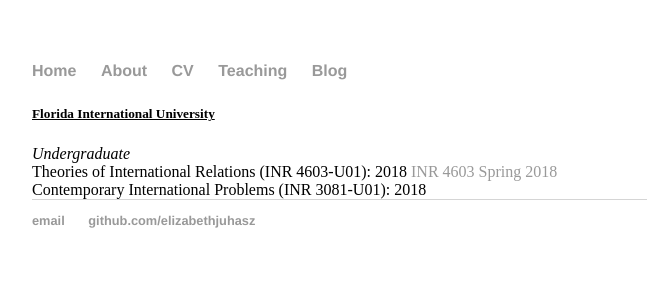
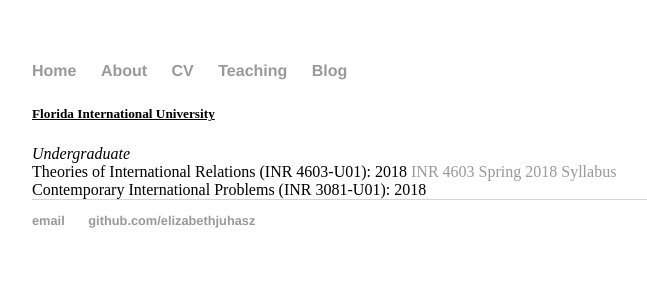
Before and after one commit to elizabethjuhasz/elizabethjuhasz.github.io, a Jekyll site: the page built from teaching/index.html, in a window 1280 px wide. Shown: the top 300 px of the page, without its empty margins (160-807 px from the left). Built offline with Jekyll 4.4.1, drawn with Linux system fonts in a browser that asks for light colours.

Commit message:
Update index.html

```diff
--- a/teaching/index.html
+++ b/teaching/index.html
@@ -5,6 +5,6 @@
 		<div class="teaching">
 			<p><h5><b><u>Florida International University</h5></b></u>
 			<i>Undergraduate</i><br/>
-			Theories of International Relations (INR 4603-U01): 2018 <a href="INR_4603_juhasz_e.docx" class="download" title="INR 4603 Spring 2018">INR 4603 Spring 2018</a><br/>
+			Theories of International Relations (INR 4603-U01): 2018 <a href="INR_4603_juhasz_e.docx" class="download" title="INR 4603 Spring 2018">INR 4603 Spring 2018 Syllabus</a><br/>
 			Contemporary International Problems (INR 3081-U01): 2018<br/>
 		</div>
```
